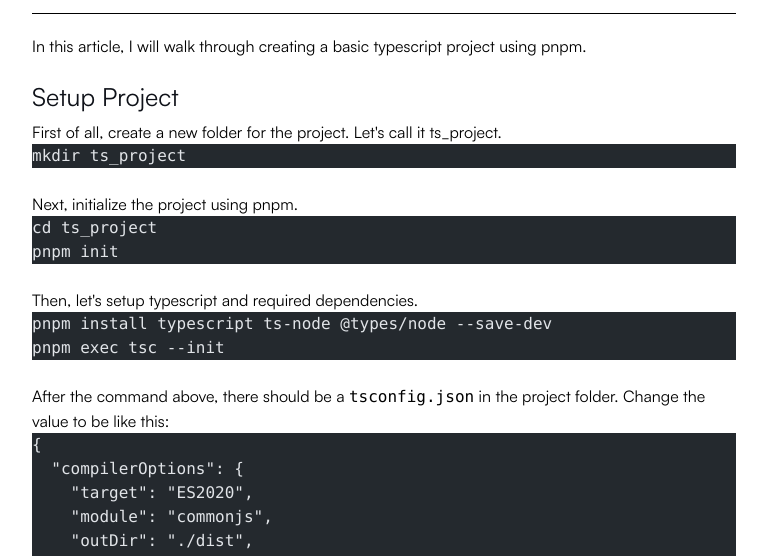
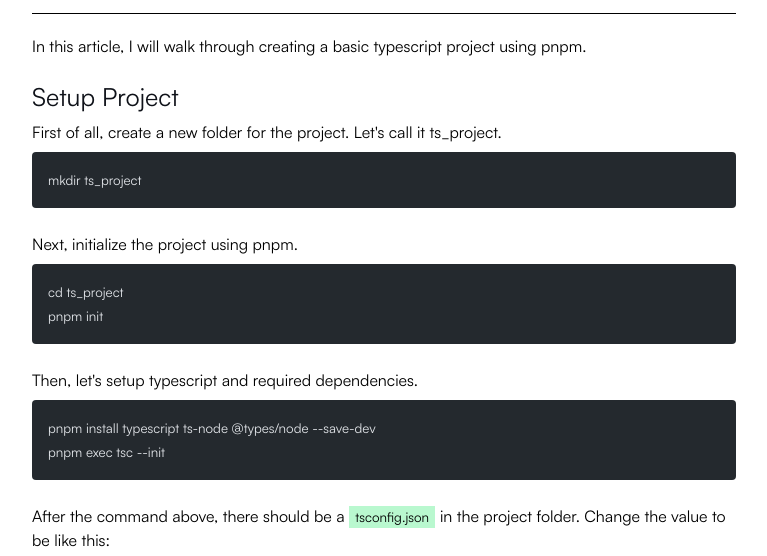
Before and after one commit to fahrimz/fahrimz.github.io, an Astro site: page /blog/setup-typescript-pnpm in a window 1280 px wide. Shown: the part 204-760 px from the top of the page, without its empty margins (256-1023 px from the left). Built offline with nearby package versions, Linux system fonts and the light colour scheme; Astro itself is replaced by a stand-in of ours; code samples lack their colours.

Commit message:
feat: enhance code styling with improved pre and code block formatting

````diff
--- a/src/content/blog/setup-typescript-pnpm.mdx
+++ b/src/content/blog/setup-typescript-pnpm.mdx
@@ -28,9 +28,6 @@
 
 ```bash
 pnpm install typescript ts-node @types/node --save-dev
-```
-
-```bash
 pnpm exec tsc --init
 ```
 
--- a/src/styles/global.css
+++ b/src/styles/global.css
@@ -65,3 +65,21 @@
 a.active {
 	color: var(--color-green-500);
 }
+
+pre {
+  overflow-x: auto;
+  padding: 1rem;
+	margin-top: 0.5rem;
+	border-radius: 4px;
+}
+
+code {
+	font-family: 'Satoshi', monospace;
+	font-size: smaller;
+}
+
+/* normal code, not inside pre */
+code:not(pre > code) {
+	background-color: var(--color-green-200);
+	padding: 0.2rem 0.4rem;
+}
````
